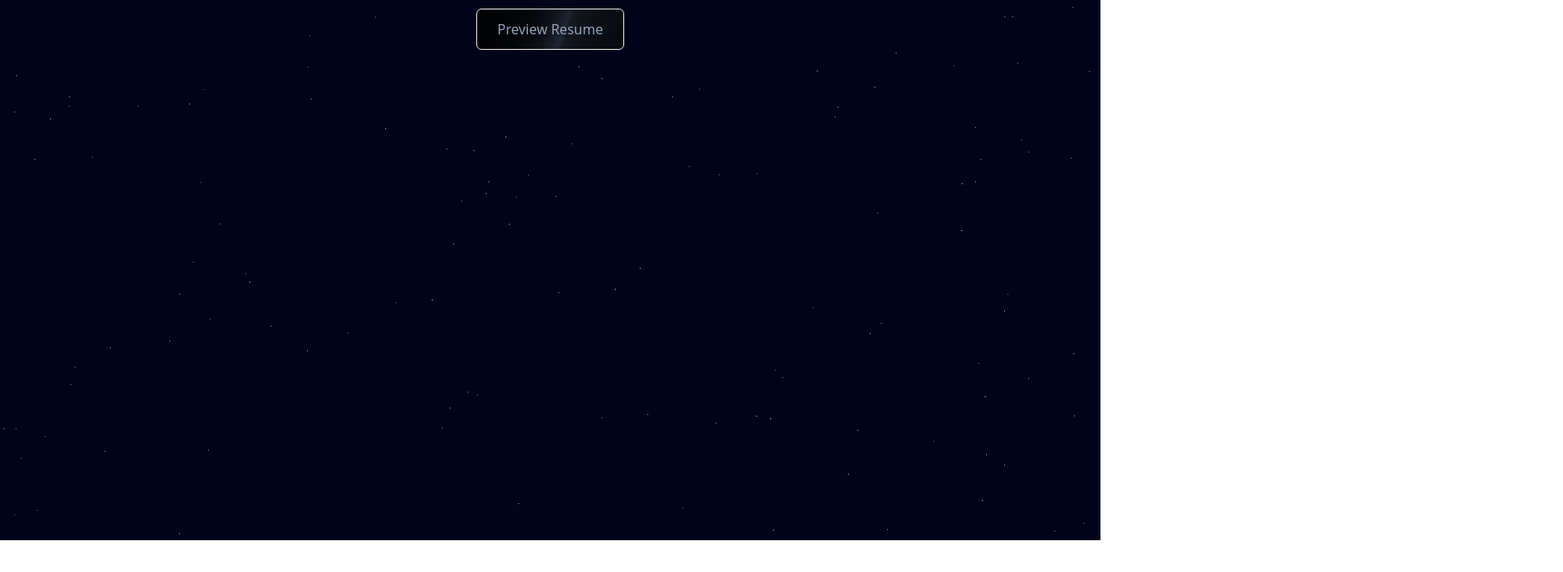
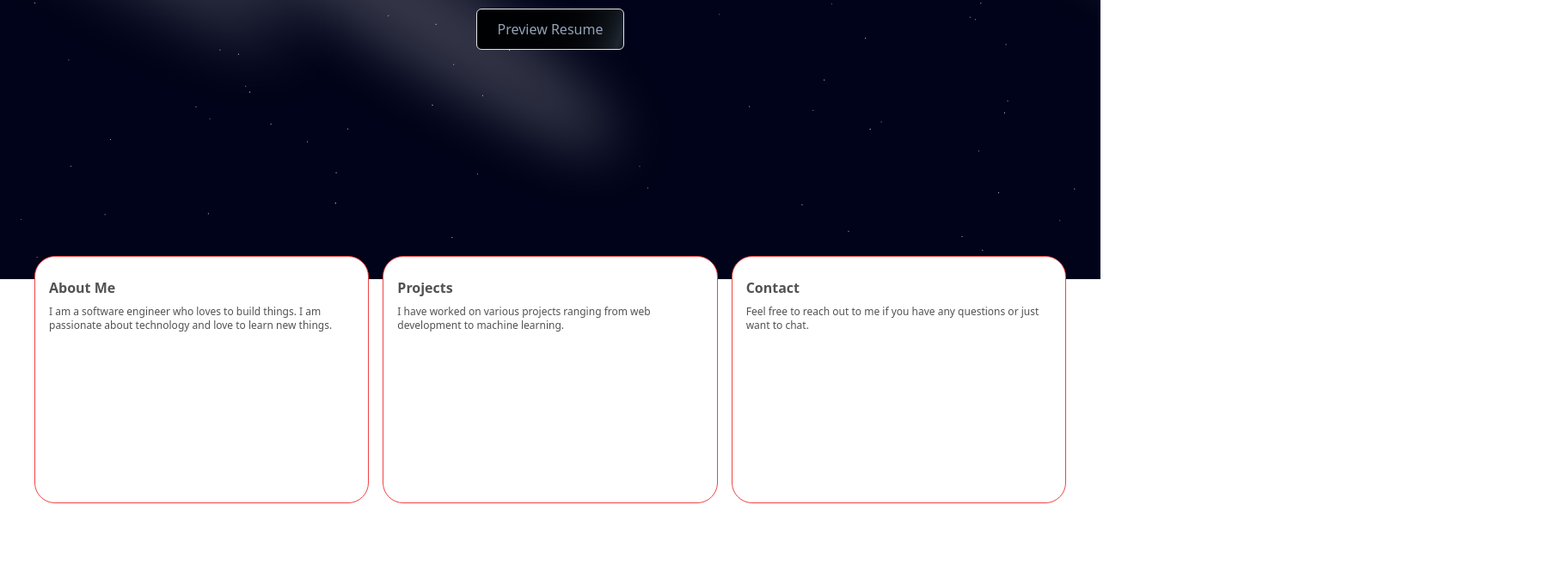
Before and after one commit to haneesha2018/portfolio, a Next.js app: page / in a window 1280 px wide. Shown: the part 475-1141 px from the top of the page at 86% size, 1818 px wide, since content can reach past the window. Before the commit the page ends 1104 px from the top, so only its background shows below. Built offline with nearby package versions, Linux system fonts and the light colour scheme.

Commit message:
Add Grid component and integrate ShootingStars and StarsBackground in Home page

```diff
--- a/app/page.tsx
+++ b/app/page.tsx
@@ -1,18 +1,24 @@
 import Hero from "../components/Hero";
+import Grid from "../components/Grid";
 import { FloatingNav } from "@/components/ui/FloatingNav";
+import { ShootingStars } from "@/components/ui/shooting-stars";
+import { StarsBackground } from "@/components/ui/stars-background";
 
 export default function Home() {
   return (
     <main className="relative bg-black-100 flex justify-center items-center flex-col over mx-auto sm:px-10 px-5">
-      <div className="max-w-7xl w-full">
-        <FloatingNav navItems={
+      <div className="max-w-7xl w-full h-screen">
+      {/* <FloatingNav navItems={
           [
             { name: "Home", link: "/" },
+            { name: "About Me", link: "/aboutme" },
             { name: "Projects", link: "/projects" },
-            { name: "Contact", link: "/contact" },
           ]
-        } />
+        } /> */}
+        <ShootingStars />
+        <StarsBackground />
         < Hero />
+        < Grid />
       </div>
     </main>
   );
--- /dev/null
+++ b/components/Grid.tsx
@@ -0,0 +1,39 @@
+import React from 'react'
+// import { gridItems } from "@/data";
+import { BentoGrid,BentoGridItem } from './ui/BentoGrid'
+
+const Grid = () => {
+  return (
+    <section id="about">
+    <BentoGrid className="w-full py-20">
+      {[
+        {
+          id: 1,
+          title: "About Me",
+          description: "I am a software engineer who loves to build things. I am passionate about technology and love to learn new things.",
+        },
+        {
+          id: 2,
+          title: "Projects",
+          description: "I have worked on various projects ranging from web development to machine learning.",
+        },
+        {
+          id: 3,
+          title: "Contact",
+          description: "Feel free to reach out to me if you have any questions or just want to chat.",
+        },
+      ].map((item) =>
+      (
+        <BentoGridItem
+          id={item.id}
+          key={item.id}
+          title={item.title}
+          description={item.description}
+        />
+      ))}
+    </BentoGrid>
+  </section>
+ )
+}
+
+export default Grid
--- a/components/Hero.tsx
+++ b/components/Hero.tsx
@@ -7,9 +7,7 @@
 const Hero = () => {
   return (
     <div className= "pb-20 pt-36">
-        <div className='h-screen'>
-        <ShootingStars />
-        <StarsBackground />
+        <div className="relative z-10">
             <Spotlight
                 className='-top-40 -left-10 md:-left-32 md:-top-20 h-screen'
                 fill="white"/>
@@ -28,13 +26,15 @@
 
                 <TextGenerateEffect className='text-center text-[40px] md:text-5xl lg:text-6xl' words='Aspiring Software Engineer'/>
             <p className="text-center md:tracking-wider mb-4 text-sm md:text-lg lg:text-2xl">
-            Hi! I&apos;m Haneesha.
+                Hi! I&apos;m Haneesha.
             </p>
+            <div className=''>
             <a href="/resume/Haneesha_Dushara_Full_Time_Resume.pdf" target="_blank" rel="noopener noreferrer">
-            <button className="inline-flex h-12 animate-shimmer items-center justify-center rounded-md border borde</a>r-slate-800 bg-[linear-gradient(110deg,#000103,45%,#1e2631,55%,#000103)] bg-[length:200%_100%] px-6 font-medium text-slate-400 transition-colors focus:outline-none focus:ring-2 focus:ring-slate-400 focus:ring-offset-2 focus:ring-offset-slate-50">
+            <button className="inline-flex h-12 </a>animate-shimmer items-center justify-center rounded-md border borde</a>r-slate-800 bg-[linear-gradient(110deg,#000103,45%,#1e2631,55%,#000103)] bg-[length:200%_100%] px-6 font-medium text-slate-400 transition-colors focus:outline-none focus:ring-2 focus:ring-slate-400 focus:ring-offset-2 focus:ring-offset-slate-50">
                 Preview Resume
             </button>
             </a>
+            </div>
             </div>
         </div>
         </div>
--- /dev/null
+++ b/components/ui/BentoGrid.tsx
@@ -0,0 +1,57 @@
+import { cn } from "@/utils/cn";
+import { DO_NOT_USE_OR_YOU_WILL_BE_FIRED_EXPERIMENTAL_CREATE_ROOT_CONTAINERS } from "react-dom/client";
+
+export const BentoGrid = ({
+  className,
+  children,
+}: {
+  className?: string;
+  children?: React.ReactNode;
+}) => {
+  return (
+    <div
+      className={cn(
+        "grid md:auto-rows-[18rem] grid-cols-1 md:grid-cols-3 gap-4 max-w-7xl mx-auto ",
+        className
+      )}
+    >
+      {children}
+    </div>
+  );
+};
+
+export const BentoGridItem = ({
+  className,
+  title,
+  description,
+  header,
+  icon,
+  id
+}: {
+  className?: string;
+  title?: string | React.ReactNode;
+  description?: string | React.ReactNode;
+  header?: React.ReactNode;
+  icon?: React.ReactNode;
+    id?: number;
+}) => {
+  return (
+    <div
+      className={cn(
+        "row-span-1 relative rounded-3xl group/bento hover:shadow-xl transition duration-200 shadow-input dark:shadow-none p-4 dark:bg-black dark:border-white/[0.2] bg-white border border-transparent justify-between flex flex-col space-y-4 border-red-500",
+        className
+      )}
+    >
+      {header}
+      <div className="group-hover/bento:translate-x-2 transition duration-200">
+        {icon}
+        <div className="font-sans font-bold text-neutral-600 dark:text-neutral-200 mb-2 mt-2">
+          {title}
+        </div>
+        <div className="font-sans font-normal text-neutral-600 text-xs dark:text-neutral-300">
+          {description}
+        </div>
+      </div>
+    </div>
+  );
+};
--- a/package.json
+++ b/package.json
@@ -23,6 +23,7 @@
     "@types/node": "^20",
     "@types/react": "^18",
     "@types/react-dom": "^18",
+    "@types/react-lottie": "^1.2.10",
     "eslint": "^8",
     "eslint-config-next": "15.0.1",
     "postcss": "^8",
```
Also changed, not shown: 1 other file (tests, documents, lock files or other folders).
